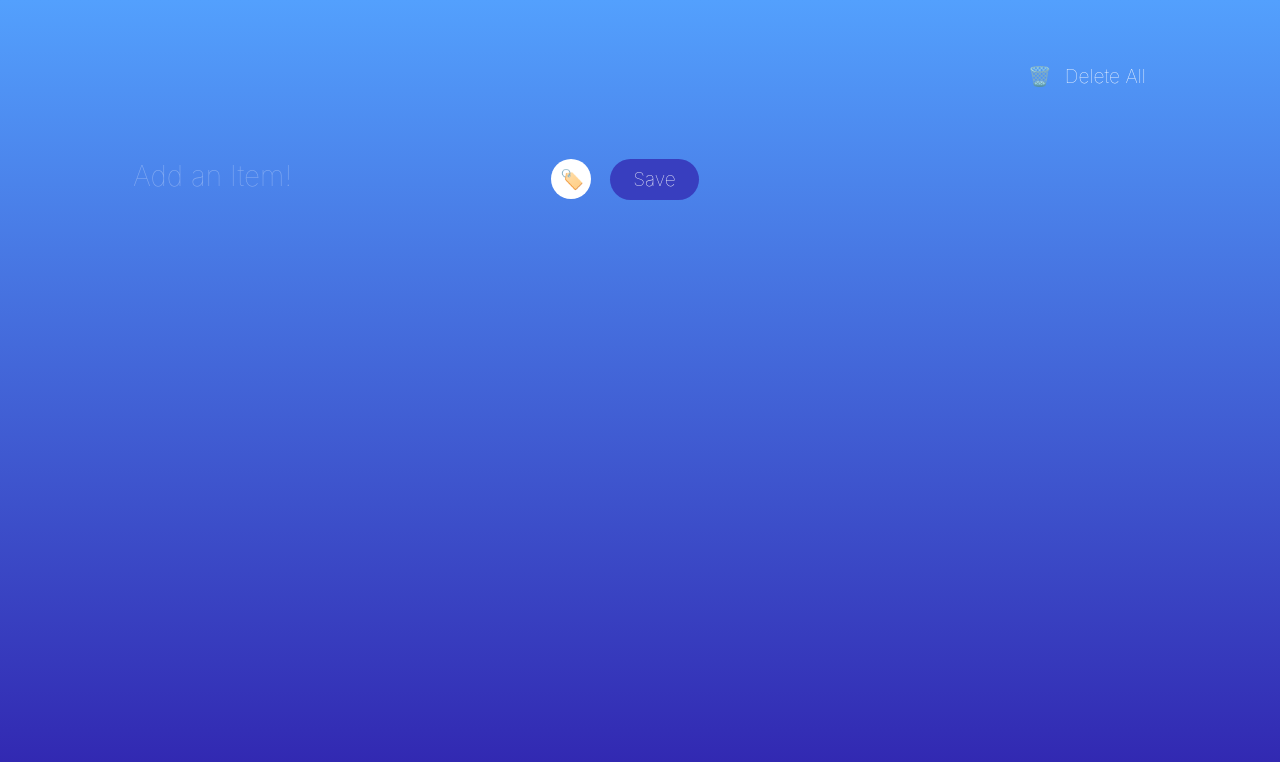
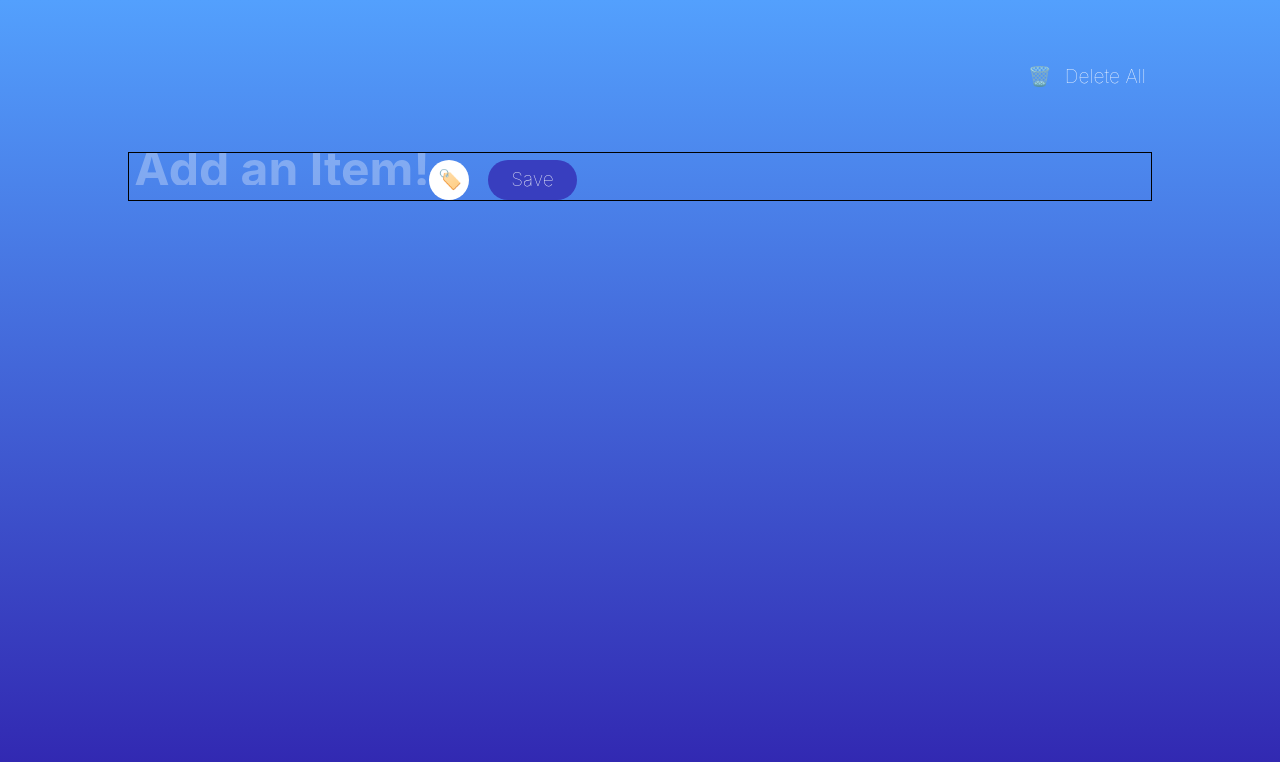
Before and after one commit to chibuzouguru/shopping-list, a React (Create React App) app: page / in a window 1280 px wide. Shown: the top 762 px of the page. Built offline with nearby package versions, Linux system fonts and the light colour scheme.

Commit message:
update styles and change the app title

```diff
--- a/public/index.html
+++ b/public/index.html
@@ -22,7 +22,7 @@
       work correctly both with client-side routing and a non-root public URL.
       Learn how to configure a non-root public URL by running `npm run build`.
     -->
-    <title>React App</title>
+    <title>MyToDo</title>
   </head>
   <body>
     <noscript>You need to enable JavaScript to run this app.</noscript>
--- a/src/App.css
+++ b/src/App.css
@@ -47,6 +47,9 @@ button,
   font-weight: lighter;
 }
 
+#button--remove {
+  font-size: 27px;
+}
 #button--delete span {
   padding-right: 13px;
 }
@@ -54,16 +57,20 @@ button,
 /* styling for the input area */
 #form-section {
   display: flex;
+  border: 1px solid black;
+  align-items: center;
 }
+
 #description {
   border: none;
   background-color: transparent;
+  width: 300px;
   caret-color: #fff;
   color: #fff;
-  font-size: 28px;
-  font-weight: lighter;
+  font-size: 48px;
+  font-weight: bold;
   padding-left: 5px;
-  height: 3rem;
+  height: 2rem;
 }
 
 
@@ -212,8 +219,8 @@ accessible-checkboxes-and-radios-buttons-54063e759bb3 */
   content: "\a";
   display: inline-block;
 
-  height: 23px;
-  width: 23px;
+  height: 38px;
+  width: 38px;
 
   border-radius: 50px;
   white-space: pre;
@@ -224,7 +231,7 @@ accessible-checkboxes-and-radios-buttons-54063e759bb3 */
   display: inline-block;
 
   height: 10px;
-  width: 15px;
+  width: 19px;
   border-left: 2px solid #3023ae;
   border-bottom: 2px solid #3023ae;
 
@@ -235,8 +242,8 @@ accessible-checkboxes-and-radios-buttons-54063e759bb3 */
   position: relative;
   cursor: pointer;
 
-  font-size: 20px;
-  font-weight: normal;
+  font-size: 36px;
+  font-weight: bold;
   color: #fff;
   padding-right: 10px;
 
@@ -259,8 +266,8 @@ accessible-checkboxes-and-radios-buttons-54063e759bb3 */
 }
 
 .item-checkbox label::after {
-  left: 4px;
-  top: 4px;
+  left: 10px;
+  top: 13px;
 }
 
 .item-checkbox input[type="checkbox"] + label::after {
@@ -296,7 +303,7 @@ ul {
 .item--tag {
   border: 1px solid #fff;
   border-radius: 50px;
-  padding: 0.02em 1em 0.02em 2em;
+  padding: 0.4em 1em 0.4em 2em;
   color: #424242;
   background-color: #fff;
   font-size: 13px;
@@ -312,8 +319,7 @@ ul {
   height: 8px;
 
   left: 10px;
-  top: 4px;
+  top: 8px;
 
   border-radius: 50px;
-  background-color: red;
 }
--- a/src/Items.js
+++ b/src/Items.js
@@ -119,8 +119,8 @@ class Items extends React.Component {
                     </button>
                 </nav>
                 <section id="form-section">
-                    <form className="form" onSubmit={this.handleSubmit} id="form">
-                        <label htmlFor="description">
+                    <form className="form" onSubmit={this.handleSubmit} id="form" autoComplete="off">
+                        {/* <label htmlFor="description"> */}
                             <input
                                 type="text"
                                 value={this.state.item.description}
@@ -129,7 +129,7 @@ class Items extends React.Component {
                                 id="description"
                                 onChange={this.handleChange}
                             />
-                        </label>
+                        {/* </label> */}
                         <div className="tag-and-tooltip">
                             <button type="button" id="button--add-tag" onClick={this.toggleTagsSelect}><span role="img" aria-label="image">🏷️</span></button>
                             {isShowing ? <SelectTags item={this.state.item} tagUpdate={this.handleItemTagUpdate} /> : ''}
```
